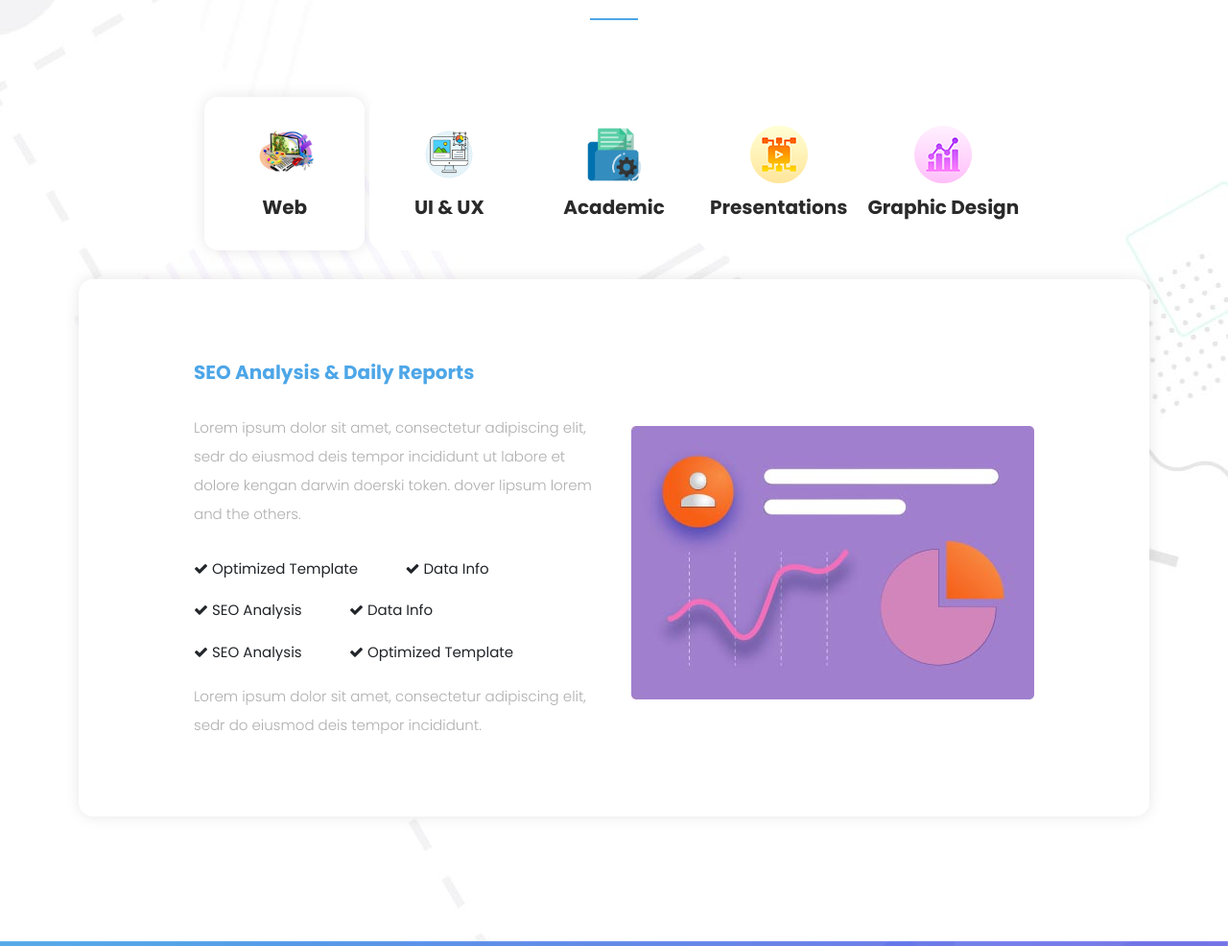
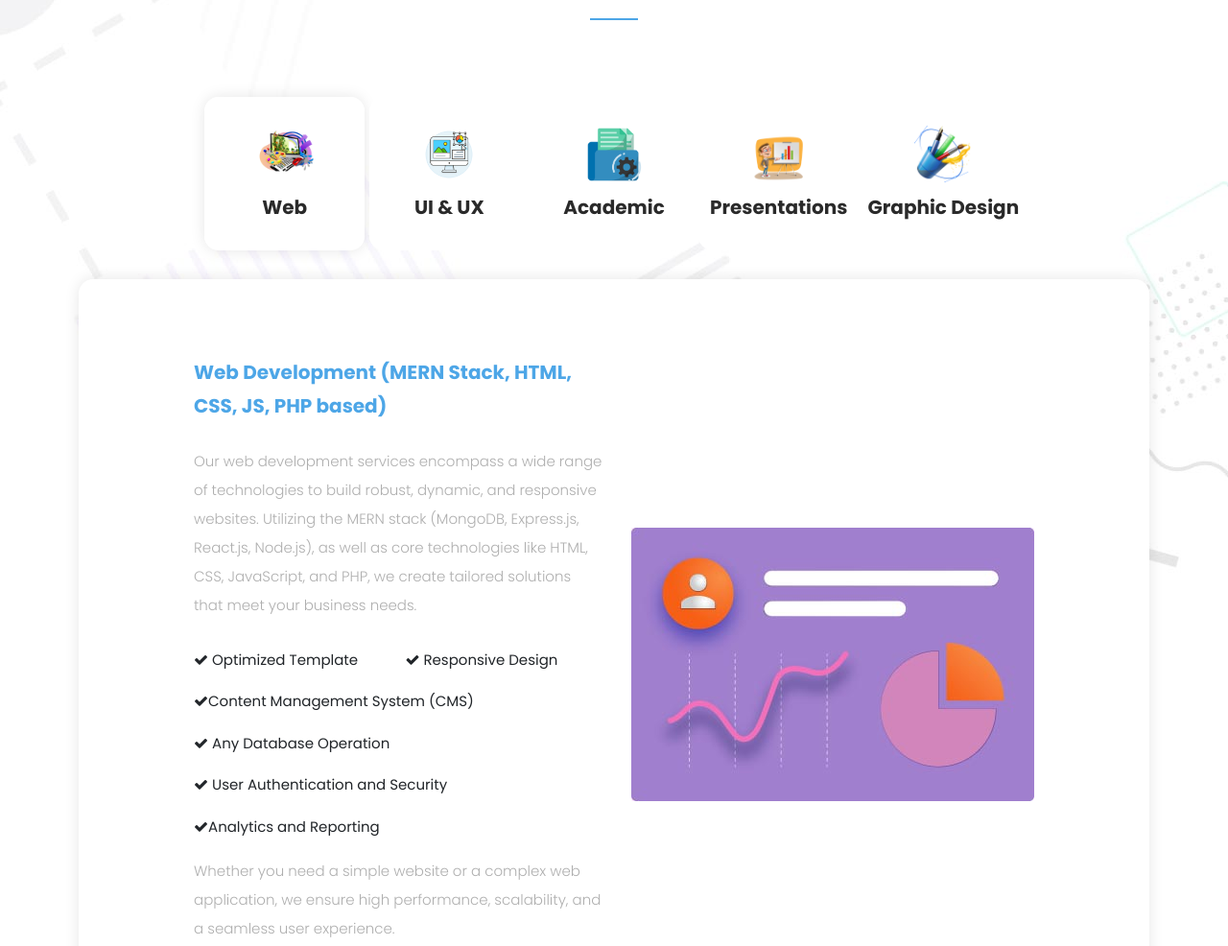
Before and after one commit to Univara/univara.github.io, a plain HTML site: page index.html in a window 1280 px wide. Shown: the part 1741-2727 px from the top of the page at 96% size. Drawn offline with Linux system fonts and the light colour scheme.

Commit message:
images updated

```diff
--- a/index.html
+++ b/index.html
@@ -344,9 +344,7 @@ https://templatemo.com/tm-568-digimedia
                       <div>
                         <div class="thumb">
                           <span class="icon"
-                            ><img
-                              src="assets/images/service-icon-04.png"
-                              alt=""
+                            ><img src="assets/images/img-4.png" alt=""
                           /></span>
                           Presentations
                         </div>
@@ -354,9 +352,7 @@ https://templatemo.com/tm-568-digimedia
                       <div class="last-thumb">
                         <div class="thumb">
                           <span class="icon"
-                            ><img
-                              src="assets/images/service-icon-01.png"
-                              alt=""
+                            ><img src="assets/images/img-5.png" alt=""
                           /></span>
                           Graphic Design
                         </div>
@@ -371,13 +367,19 @@ https://templatemo.com/tm-568-digimedia
                             <div class="row">
                               <div class="col-lg-6 align-self-center">
                                 <div class="left-text">
-                                  <h4>SEO Analysis &amp; Daily Reports</h4>
+                                  <h4>
+                                    Web Development (MERN Stack, HTML, CSS, JS,
+                                    PHP based)
+                                  </h4>
                                   <p>
-                                    Lorem ipsum dolor sit amet, consectetur
-                                    adipiscing elit, sedr do eiusmod deis tempor
-                                    incididunt ut labore et dolore kengan darwin
-                                    doerski token. dover lipsum lorem and the
-                                    others.
+                                    Our web development services encompass a
+                                    wide range of technologies to build robust,
+                                    dynamic, and responsive websites. Utilizing
+                                    the MERN stack (MongoDB, Express.js,
+                                    React.js, Node.js), as well as core
+                                    technologies like HTML, CSS, JavaScript, and
+                                    PHP, we create tailored solutions that meet
+                                    your business needs.
                                   </p>
                                   <div class="ticks-list">
                                     <span
@@ -385,30 +387,31 @@ https://templatemo.com/tm-568-digimedia
                                       Template</span
                                     >
                                     <span
-                                      ><i class="fa fa-check"></i> Data
-                                      Info</span
+                                      ><i class="fa fa-check"></i> Responsive
+                                      Design</span
                                     >
                                     <span
-                                      ><i class="fa fa-check"></i> SEO
-                                      Analysis</span
+                                      ><i class="fa fa-check"></i>Content
+                                      Management System (CMS)</span
                                     >
                                     <span
-                                      ><i class="fa fa-check"></i> Data
-                                      Info</span
+                                      ><i class="fa fa-check"></i> Any Database
+                                      Operation</span
                                     >
                                     <span
-                                      ><i class="fa fa-check"></i> SEO
-                                      Analysis</span
+                                      ><i class="fa fa-check"></i> User
+                                      Authentication and Security</span
                                     >
                                     <span
-                                      ><i class="fa fa-check"></i> Optimized
-                                      Template</span
+                                      ><i class="fa fa-check"></i>Analytics and
+                                      Reporting</span
                                     >
                                   </div>
                                   <p>
-                                    Lorem ipsum dolor sit amet, consectetur
-                                    adipiscing elit, sedr do eiusmod deis tempor
-                                    incididunt.
+                                    Whether you need a simple website or a
+                                    complex web application, we ensure high
+                                    performance, scalability, and a seamless
+                                    user experience.
                                   </p>
                                 </div>
                               </div>
```
Also changed, not shown: assets/images/img-4.png (added), assets/images/img-5.png (added).
